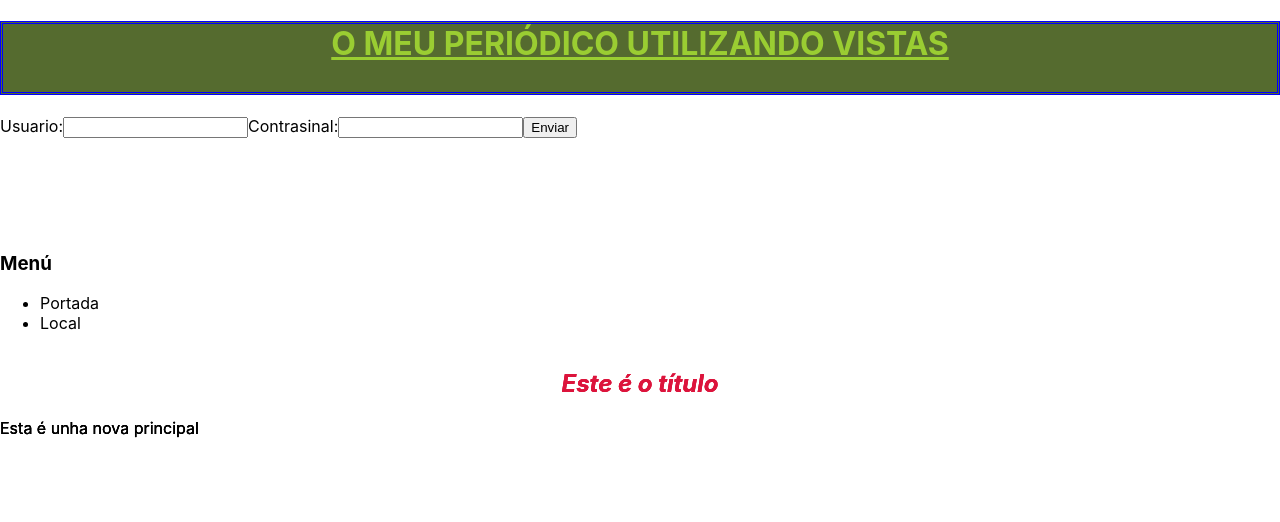
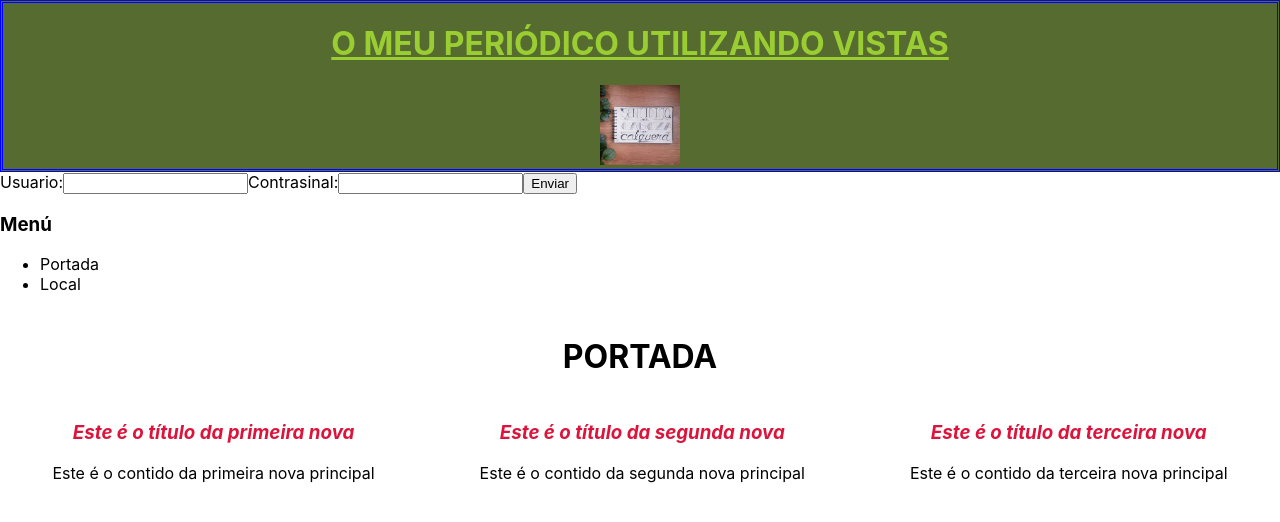
Before and after one commit to JCousoG/periodicoConVistasReact, a React (Create React App) app: page / in a window 1280 px wide. Shown: the top 522 px of the page. Built offline with nearby package versions, Linux system fonts and the light colour scheme.

Commit message:
flex nas noticias

```diff
--- a/src/App.css
+++ b/src/App.css
@@ -1,9 +1,9 @@
 main {
   display: grid;
   grid-template-columns: 1fr 1fr;
-  grid-template-rows:1fr 1fr 1fr 1fr;
+  grid-template-rows:0.5fr 0.25fr 0.5fr 0.5 5fr;
 }
-h1 {
+#cabeceira {
   grid-column: 1/3;
   grid-row: 1/2;
 }
@@ -15,7 +15,17 @@ nav {
   grid-column: 1/2;
   grid-row: 3/4;
 }
-article {
+#noticias {
+  grid-column: 1/3;
+  grid-row: 5/6;
+  display: flex;
+  flex-wrap: wrap;
+  justify-content: space-around;;
+}
+h2 {
   grid-column: 1/3;
   grid-row: 4/5;
+  font-size: xx-large;
+  font-weight: bold;
+  text-align: center;
 }
--- a/src/componentes/encabezado/Encabezado.jsx
+++ b/src/componentes/encabezado/Encabezado.jsx
@@ -1,8 +1,12 @@
 import styles from "./encabezado.module.css"
+import sentidiño from "./images.jfif"
 function Encabezado() {
     return(
-        <h1 className={styles.encabezado}> O MEU PERIÓDICO UTILIZANDO VISTAS
+       <div className={styles.encabezado} id="cabeceira">
+       <h1 > O MEU PERIÓDICO UTILIZANDO VISTAS
         </h1>
+        <img src={sentidiño} alt="sentidiño" />
+        </div>
     )
 }
 export default Encabezado
--- a/src/componentes/encabezado/encabezado.module.css
+++ b/src/componentes/encabezado/encabezado.module.css
@@ -5,5 +5,7 @@
     border-color: blue;
     border-style: double;
     text-decoration-line: underline;
-    background-color: darkolivegreen;
+    background-color: darkolivegreen;}
+img {
+    height: 80px;
 }
--- a/src/componentes/navegador/Navegador.jsx
+++ b/src/componentes/navegador/Navegador.jsx
@@ -18,9 +18,14 @@ function Navegador() {
         <li><a id="vistalocal" onClick={manejadorNav}>Local</a></li>
       </ul>
     </nav>
+    {vista === "vistaprincipal" &&  <h2>PORTADA</h2>}
+
+      {vista === "vistalocal" && <h2>LOCAL</h2>}
+    <div id="noticias">
     {vista === "vistaprincipal" &&   <Vistaprincipal/>}
 
       {vista === "vistalocal" && <Vistalocal/>}
+    </div>
 
   </>
     )
--- a/src/componentes/nova/Novas.jsx
+++ b/src/componentes/nova/Novas.jsx
@@ -2,7 +2,7 @@ import styles from "./nova.module.css"
 function Novas(props) {
     return(
     <article>
-    <h2 className={styles.nova}>{props.titulo}</h2>
+    <h3 className={styles.nova}>{props.titulo}</h3>
     <p>{props.contido}</p>
      </article>
     )
--- a/src/vistas/vistaprincipal.jsx
+++ b/src/vistas/vistaprincipal.jsx
@@ -4,9 +4,9 @@ function Vistaprincipal() {
 
     return(
         <>
-        <Novas titulo="Este é o título" contido="Esta é unha nova principal" />
-        <Novas titulo="Este é o título" contido="Esta é unha nova principal" />
-        <Novas titulo="Este é o título" contido="Esta é unha nova principal" />
+        <Novas titulo="Este é o título da primeira nova" contido="Este é o contido da primeira nova principal" />
+        <Novas titulo="Este é o título da segunda nova" contido="Este é o contido da segunda nova principal" />
+        <Novas titulo="Este é o título da terceira nova" contido="Este é o contido da terceira nova principal" />
         </>
     )
 }
```
Also changed, not shown: src/componentes/encabezado/images.jfif (added).
